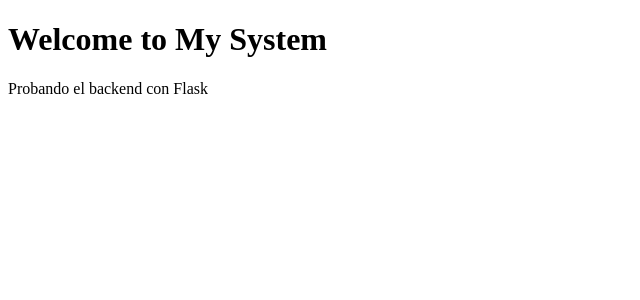
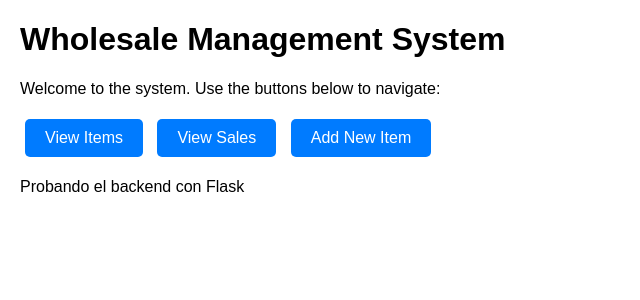
Before and after one commit to pri12345/GV_backend, a Flask app: page / in a window 1280 px wide. Shown: the top 300 px of the page, without its empty margins (0-640 px from the left). Run offline with Flask 3, Linux system fonts and the light colour scheme.

Commit message:
first operations

```diff
--- a/Templates/index.html
+++ b/Templates/index.html
@@ -3,9 +3,26 @@
 <head>
     <meta charset="UTF-8">
     <title>My System</title>
+    <style>
+        body { font-family: Arial, sans-serif; margin: 20px; }
+        .nav-button {
+            display: inline-block;
+            padding: 10px 20px;
+            margin: 5px;
+            background-color: #007bff;
+            color: white;
+            text-decoration: none;
+            border-radius: 5px;
+        }
+        .nav-button:hover { background-color: #0056b3; }
+    </style>
 </head>
 <body>
-    <h1>Welcome to My System</h1>
+    <h1>Wholesale Management System</h1>
+    <p>Welcome to the system. Use the buttons below to navigate:</p>
+    <a href="{{ url_for('list_items') }}" class="nav-button">View Items</a>
+    <a href="{{ url_for('list_sales') }}" class="nav-button">View Sales</a>
+    <a href="{{ url_for('show_add_item_form') }}" class="nav-button">Add New Item</a>
     <p id="message"></p>
     <script>
         fetch('/api/hello')
--- a/app.py
+++ b/app.py
@@ -1,5 +1,5 @@
 # %%  Imports and initial configurations
-from flask import Flask, jsonify, render_template
+from flask import Flask, jsonify, render_template, request, redirect, url_for
 from flask_cors import CORS
 from models import db, Item, Sale  # Assuming models.py (in repo) contains the SQLAlchemy models
 
@@ -11,17 +11,68 @@ app.config['SQLALCHEMY_DATABASE_URI'] = 'sqlite:///database.db'
 app.config['SQLALCHEMY_TRACK_MODIFICATIONS'] = False
 db.init_app(app)
 
-#%% Routing
+#%% ROUTES
 
 @app.route('/')   # Simple front-end to visualize
 def home():
     return render_template('index.html')
 
 @app.route('/api/hello', methods=['GET'])
-
 def hello():
     return jsonify({"message": "Probando el backend con Flask"})
 
+@app.route('/items')
+def list_items():
+    items = Item.query.all()
+    return render_template('items.html', items=items)
+
+@app.route('/sales')
+def list_sales():
+    sales = Sale.query.all()
+    return render_template('sales.html', sales=sales)
+
+
+@app.route('/add_item', methods=['GET'])
+def show_add_item_form():
+    return render_template('add_item.html')
+
+
+@app.route('/add_item', methods=['POST'])
+def add_item():
+    name = request.form['name']
+    cost = float(request.form['cost'])
+    price = float(request.form['price'])
+    stock_quantity = int(request.form['stock_quantity'])
+    new_item = Item(
+                    name=name, cost=cost, price=price,
+                    stock_quantity=stock_quantity
+    )
+    db.session.add(new_item)
+    db.session.commit()
+    return redirect(url_for('list_items'))
+
+
+@app.route('/record_sale', methods=['POST'])
+def record_sale():
+    item_id = int(request.form['item_id'])
+    quantity = int(request.form['quantity'])
+
+    item = Item.query.get(item_id)
+    if item and item.quantity >= quantity:
+        total = item.price * quantity
+        new_sale = Sale(item_id=item_id, quantity=quantity, total=total)
+        # Update the item's quantity
+        item.quantity -= quantity
+        db.session.add(new_sale)
+        db.session.commit()
+        return redirect(url_for('list_sales'))
+    else:
+        return "Insufficient stock or item not found", 400
+
+
+
+
+# run
 if __name__ == '__main__':
     with app.app_context():
         db.create_all()
```
Also changed, not shown: Templates/add_item.html (added, +17 -0 lines), Templates/items.html (added, +15 -0 lines), Templates/sales.html (added, +15 -0 lines).
